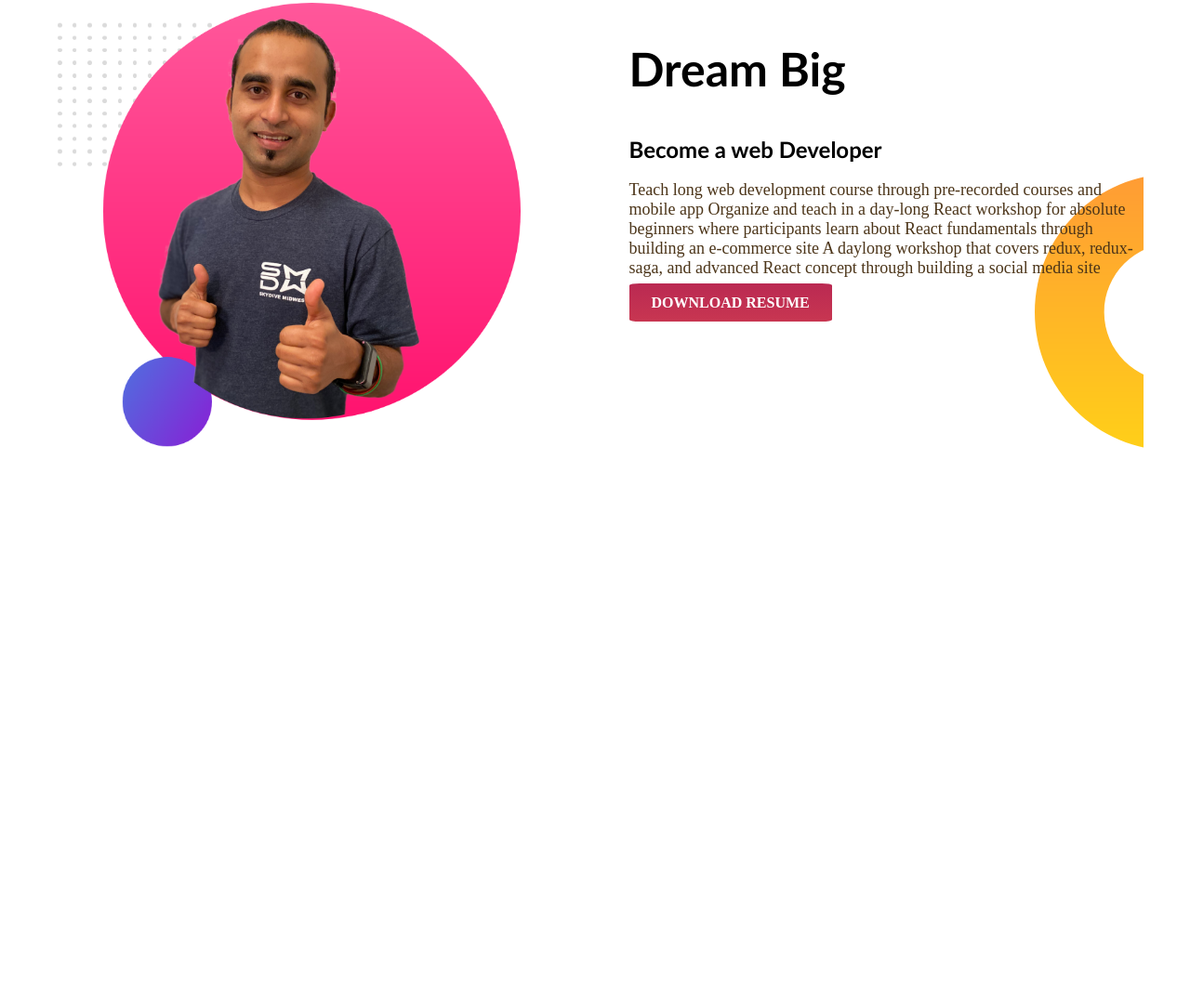
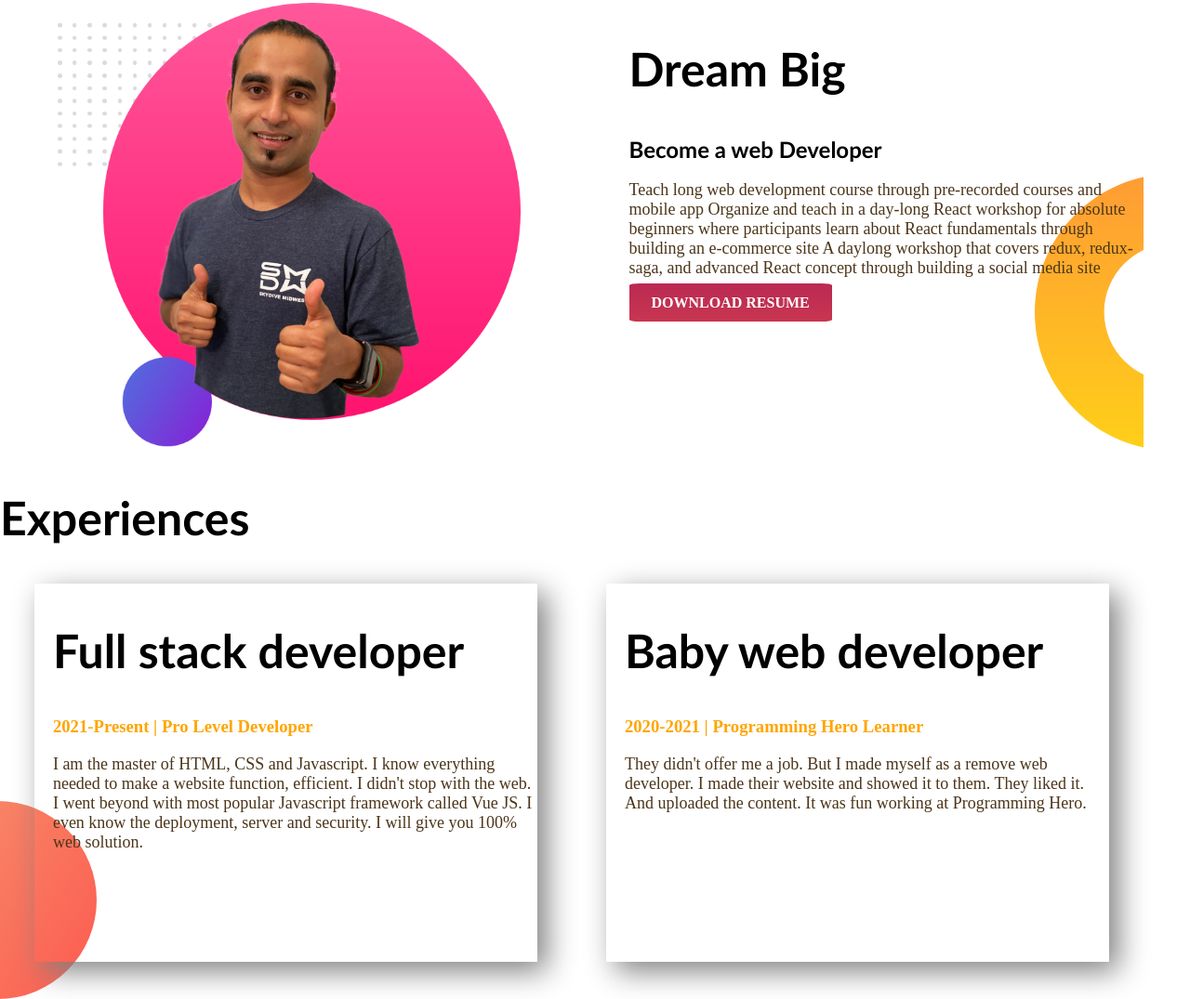
Before and after one commit to Majharul-Munna/developers-portfolio, a plain HTML site: page index.html in a window 1280 px wide. Shown: the part 548-1623 px from the top of the page at 93% size. Before the commit the page ends 1033 px from the top, so only its background shows below. Drawn offline with Linux system fonts and the light colour scheme.

Commit message:
commit again

```diff
--- a/index.html
+++ b/index.html
@@ -36,5 +36,20 @@
             <a class="link-button" target="_blank" href="">DOWNLOAD RESUME</a>
         </div>
     </section>
+    <section class="exp">
+        <h1> Experiences </h1>
+        <div class="dev">
+            <div class="dev-width">
+                <h1>Full stack developer </h1>
+                <h3 class="orange">2021-Present | Pro Level Developer</h3>
+                <p>I am the master of HTML, CSS and Javascript. I know everything needed to make a website function, efficient. I didn't stop with the web. I went beyond with most popular Javascript framework called Vue JS. I even know the deployment, server and security. I will give you 100% web solution.</p>
+              </div>
+              <div class="dev-width">
+                <h1> Baby web developer </h1>
+                <h3 class="orange">2020-2021 | Programming Hero Learner</h3>
+                <p>They didn't offer me a job. But I made myself as a remove web developer. I made their website and showed it to them. They liked it. And uploaded the content. It was fun working at Programming Hero.</p>
+              </div>
+        </div>
+    </section>
 </body>
 </html>
--- a/style.css
+++ b/style.css
@@ -16,7 +16,6 @@ p{
     color: orange;
 }
 section{
-    display:flex;
     margin-right: 50px;
 }
 .width{
@@ -39,9 +38,31 @@ section{
     background-image: url(images/top-banner.png);
     background-repeat: no-repeat;
     margin-bottom: 52px;
+    display: flex;
 }
 .dream-bg{
     background-image: url(images/dream-bg.png);
     background-repeat: no-repeat;
     background-position: right bottom;
+    display: flex;
 }
+.exp{
+    background-image: url(images/exp-bg.png);
+    background-repeat: no-repeat;
+    background-position:left bottom;
+}
+.dev{
+    display: flex;
+}
+.exp{
+    margin-left: px;
+}
+.dev-width{
+    width: 45%;
+    padding-left: 20px;
+    margin-left: 3%;
+    margin-right: 3%;
+    margin-bottom: 40px;
+    padding-bottom: 100px;
+    box-shadow: 10px 10px 30px gray;
+}
```
